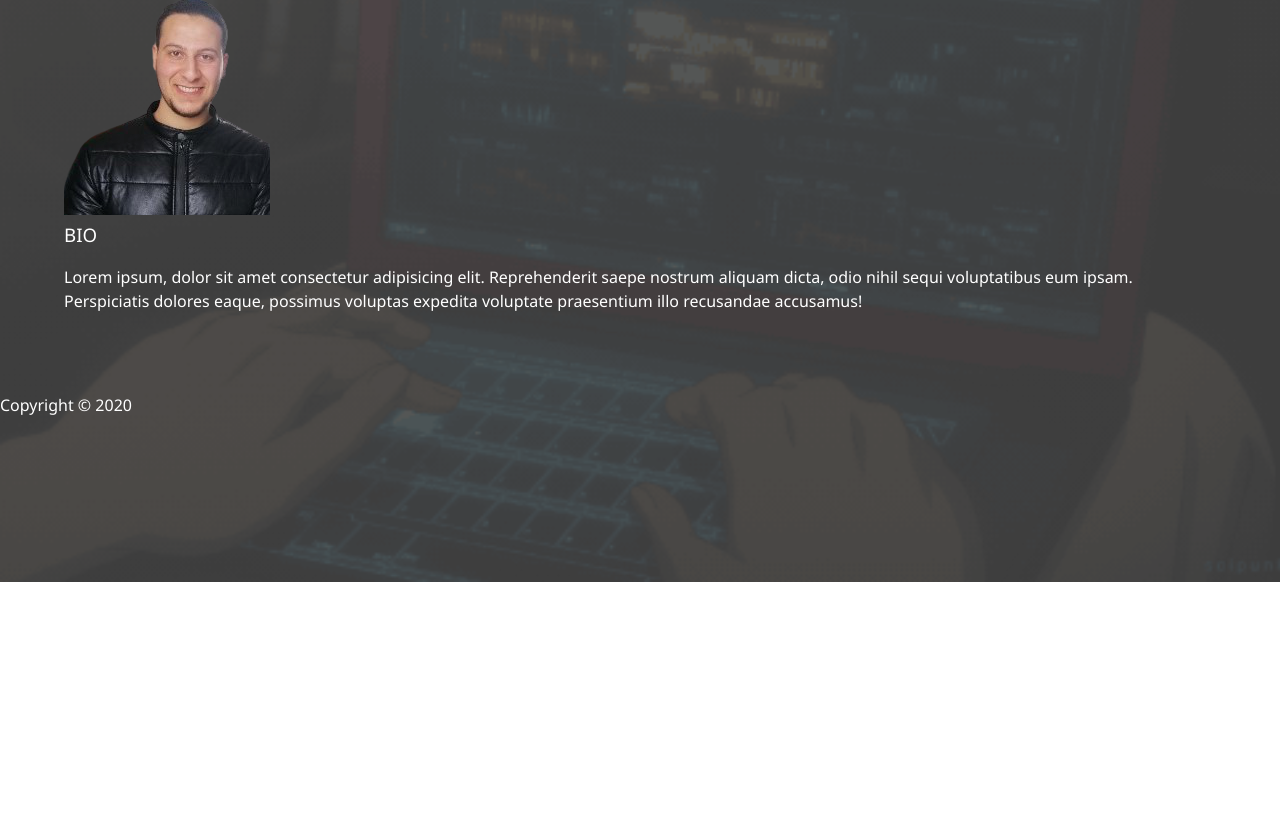
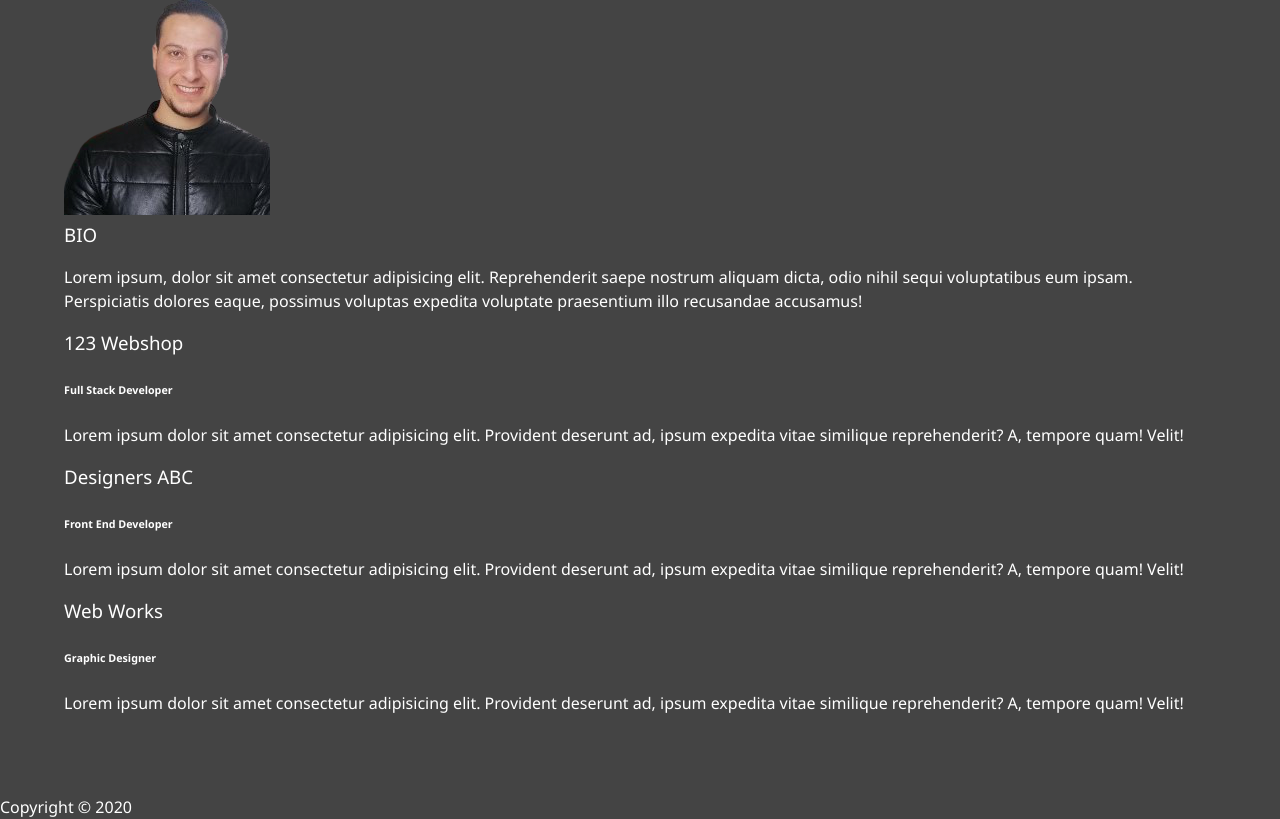
Before and after one commit to barhouum7/BHMBSIbrahim.github.io, a website: page about.html in a window 1280 px wide. Shown: the part 218-1037 px from the top of the page. Before the commit the page ends 800 px from the top, so only its background shows below. Drawn offline with Linux system fonts and the light colour scheme; files whose address does not match are found by name.

Commit message:
Added some markup

```diff
--- a/about.html
+++ b/about.html
@@ -11,7 +11,7 @@
     <title>About Me</title>
 </head>
 
-<body id="bg-image">
+<body>
     <header>
         <div class="menu-btn">
             <div class="btn-line"></div>
@@ -53,12 +53,30 @@
         </h1>
 
         <div class="about-info">
-            <img src="imgs/myPortrait.png" alt="BHMBS Ibrahim Portrait" class="bio-image">
+            <img src="dist/imgs/tech/myPortrait.png" alt="BHMBS Ibrahim Portrait" class="bio-image">
             <div class="bio">
                 <h3 class="text-secondary">BIO</h3>
                 <p>Lorem ipsum, dolor sit amet consectetur adipisicing elit. Reprehenderit saepe nostrum aliquam dicta,
                     odio nihil sequi voluptatibus eum ipsam. Perspiciatis dolores eaque, possimus voluptas expedita
                     voluptate praesentium illo recusandae accusamus!</p>
+            </div>
+            <div class="job job-1">
+                <h3>123 Webshop</h3>
+                <h6>Full Stack Developer</h6>
+                <p>Lorem ipsum dolor sit amet consectetur adipisicing elit. Provident deserunt ad, ipsum expedita vitae
+                    similique reprehenderit? A, tempore quam! Velit!</p>
+            </div>
+            <div class="job job-2">
+                <h3>Designers ABC</h3>
+                <h6>Front End Developer</h6>
+                <p>Lorem ipsum dolor sit amet consectetur adipisicing elit. Provident deserunt ad, ipsum expedita vitae
+                    similique reprehenderit? A, tempore quam! Velit!</p>
+            </div>
+            <div class="job job-3">
+                <h3>Web Works</h3>
+                <h6>Graphic Designer</h6>
+                <p>Lorem ipsum dolor sit amet consectetur adipisicing elit. Provident deserunt ad, ipsum expedita vitae
+                    similique reprehenderit? A, tempore quam! Velit!</p>
             </div>
         </div>
     </main>
```
